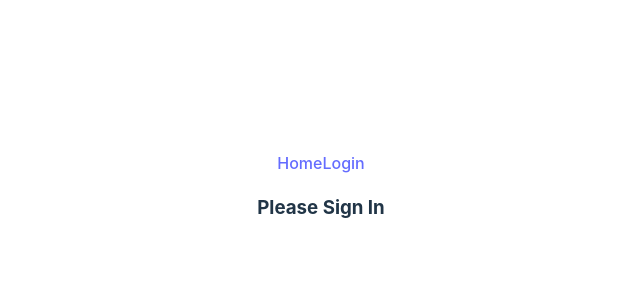
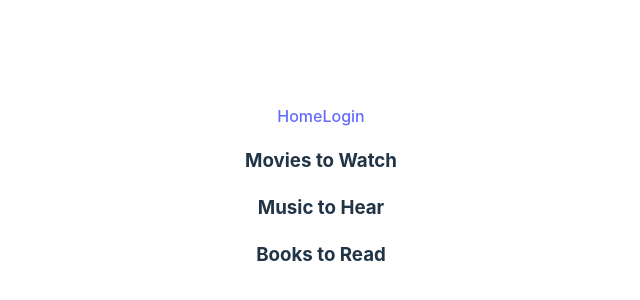
Before and after one commit to joemilius/HumanitiesWebApp, a React (Vite) app: page /home in a window 1280 px wide. Shown: the part 204-504 px from the top of the page, without its empty margins (319-959 px from the left). Built offline with nearby package versions, Linux system fonts and the light colour scheme.

Commit message:
set up home to keep track of media to consume and app for default login or home page

```diff
--- a/src/App.tsx
+++ b/src/App.tsx
@@ -3,6 +3,7 @@ import { StateContext } from './context'
 import { getRequest } from './requests'
 import NavBar from './components/NavBar'
 import './App.css'
+import Login from './pages/Login'
 
 function App() {
 
@@ -28,7 +29,10 @@ function App() {
         <NavBar />
       </header>
       {errors ?
+      <>
       <p>Please Sign In</p>
+      <Login />
+      </>
     :
     <p>Welcome {currentUser?.first_name}</p>}
     </>
--- a/src/context.tsx
+++ b/src/context.tsx
@@ -7,7 +7,8 @@ export interface IUser {
     first_name: string,
     last_name: string,
     logins: number,
-    password: string
+    password: string,
+    movies: []
 }
 
 const useValue = () => {
--- a/src/pages/Home.tsx
+++ b/src/pages/Home.tsx
@@ -6,18 +6,32 @@ import NavBar from '../components/NavBar'
 function Home(){
   const {currentUser} = useContext(StateContext)
 
-
+    const myMovies = currentUser?.movies
 
     return(
         <>
             <header>
                 <NavBar />
             </header>
-            {currentUser === undefined ?
-            <h3>Please Sign In</h3>
-            :
-            <p>Welcome {currentUser?.first_name}</p>
-            }
+            <h3>
+                Movies to Watch
+            </h3>
+            <ul>
+                {/* map movies here */}
+                {myMovies}
+            </ul>
+            <h3>
+                Music to Hear
+            </h3>
+            <ul>
+                {/* map music hear */}
+            </ul>
+            <h3>
+                Books to Read
+            </h3>
+            <ul>
+                {/* map books here */}
+            </ul>
         </>
     )
 }
```
